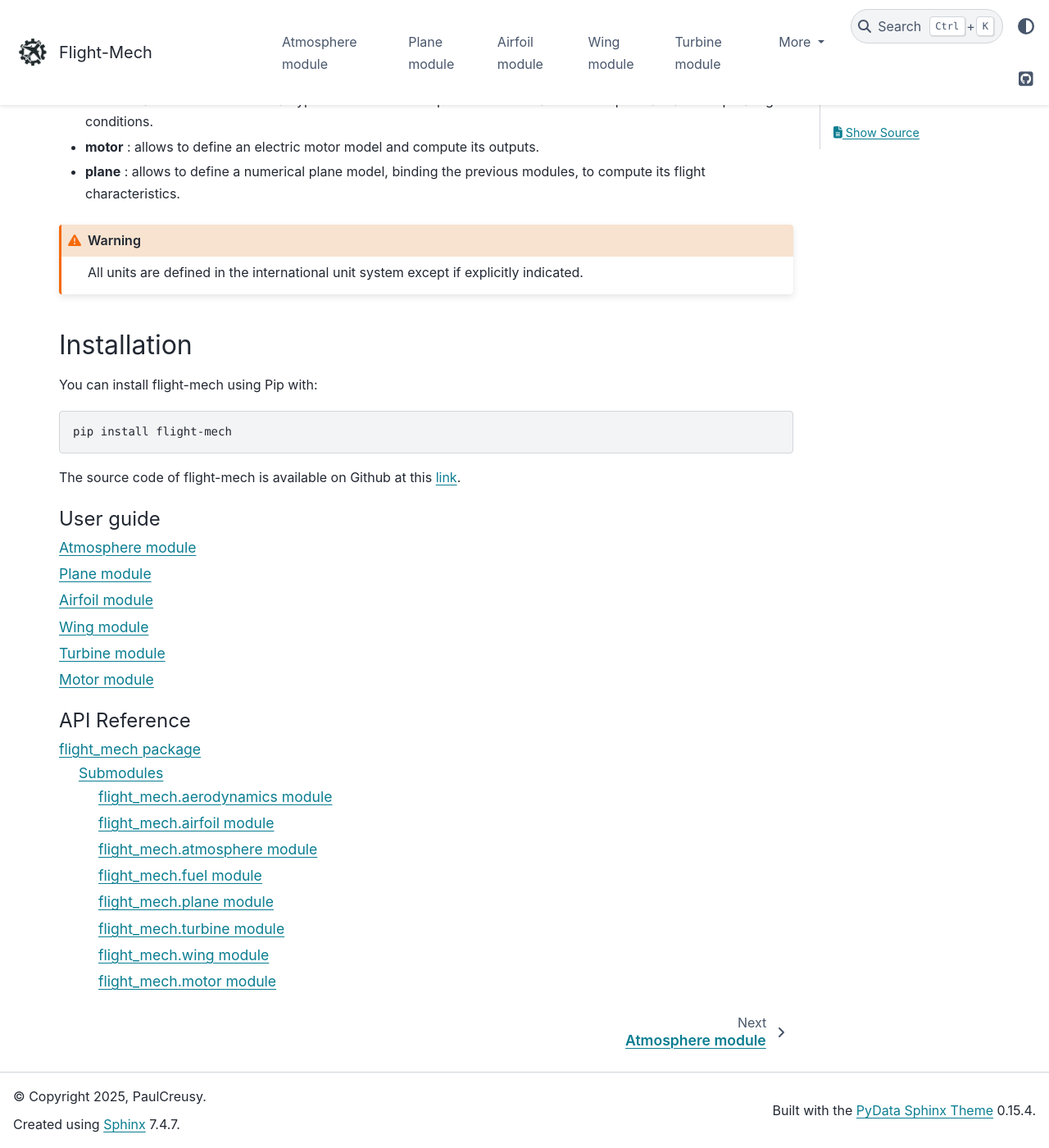
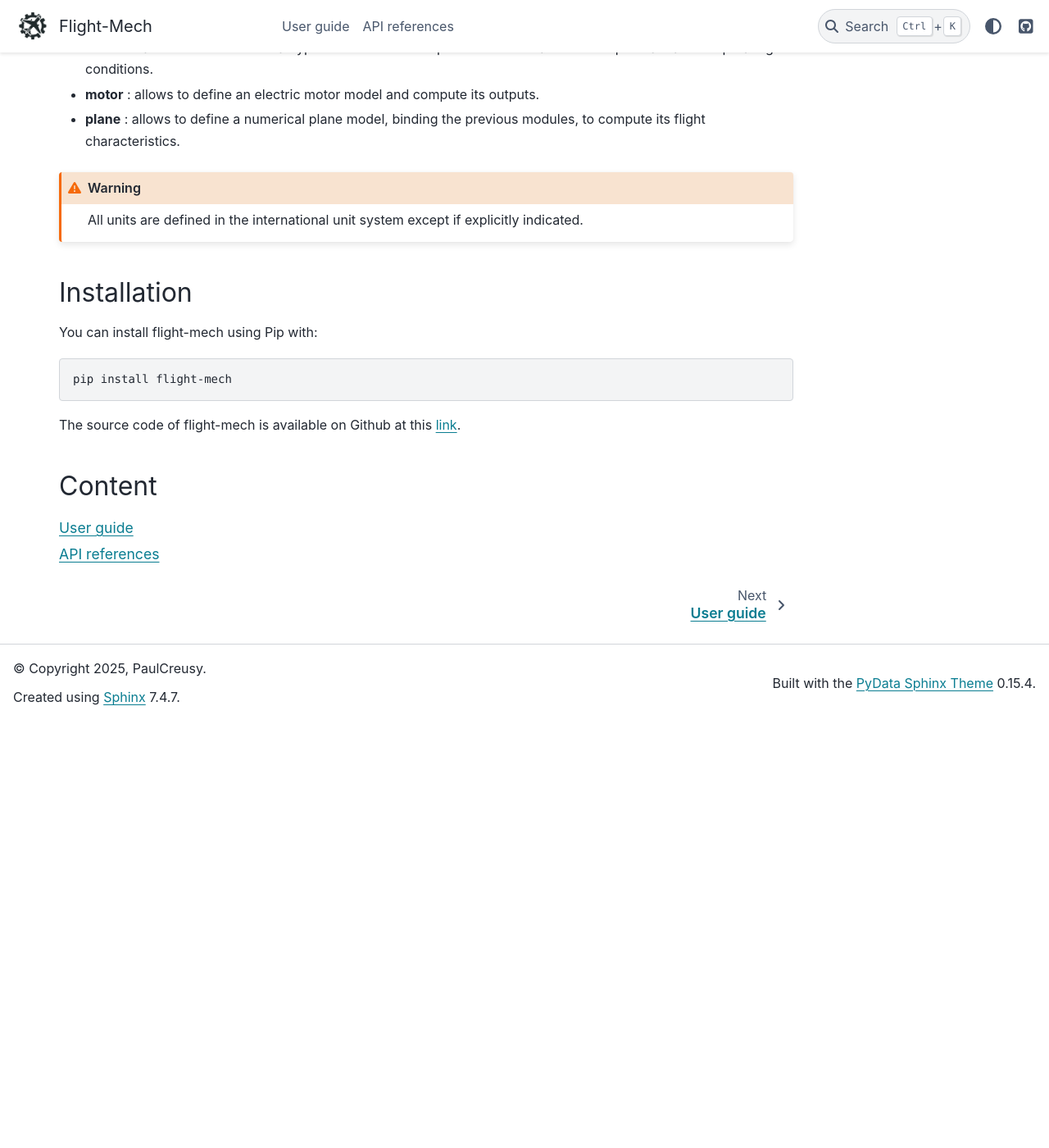
Before and after one commit to PaulCreusy/flight-mech, a Sphinx documentation site: the page built from docs/index.rst, in a window 1280 px wide and 1400 px high, scrolled down 944 px. Shown: the whole window at 82% size. Built offline with Sphinx 7.4.7 and the PyData theme 0.15.4, drawn with Linux system fonts in a browser that asks for light colours; after the commit the page ends 1823 px from its top, so only the background shows below that.

Commit message:
reorganize doc index

```diff
--- /dev/null
+++ b/docs/api_references.rst
@@ -0,0 +1,7 @@
+API references
+==============
+
+.. toctree::
+   :maxdepth: 3
+
+   flight_mech
--- a/docs/index.rst
+++ b/docs/index.rst
@@ -52,24 +52,33 @@ You can install flight-mech using Pip with:
 
 The source code of flight-mech is available on Github at this `link <https://github.com/PaulCreusy/flight-mech/tree/main>`_.
 
+Content
+-------
 
 .. toctree::
    :maxdepth: 1
-   :caption: User guide
 
-   atmosphere_module
-   plane_module
-   airfoil_module
-   wing_module
-   turbine_module
-   motor_module
+   user_guide
+   api_references
 
-.. toctree::
-   :maxdepth: 1
-   :caption: Examples
 
-.. toctree::
-   :maxdepth: 3
-   :caption: API Reference
+.. .. toctree::
+..    :maxdepth: 1
+..    :caption: User guide
 
-   flight_mech
+..    atmosphere_module
+..    plane_module
+..    airfoil_module
+..    wing_module
+..    turbine_module
+..    motor_module
+
+.. .. toctree::
+..    :maxdepth: 1
+..    :caption: Examples
+
+.. .. toctree::
+..    :maxdepth: 3
+..    :caption: API Reference
+
+..    flight_mech
--- /dev/null
+++ b/docs/user_guide.rst
@@ -0,0 +1,12 @@
+User guide
+==========
+
+.. toctree::
+   :maxdepth: 1
+
+   atmosphere_module
+   plane_module
+   airfoil_module
+   wing_module
+   turbine_module
+   motor_module
```
